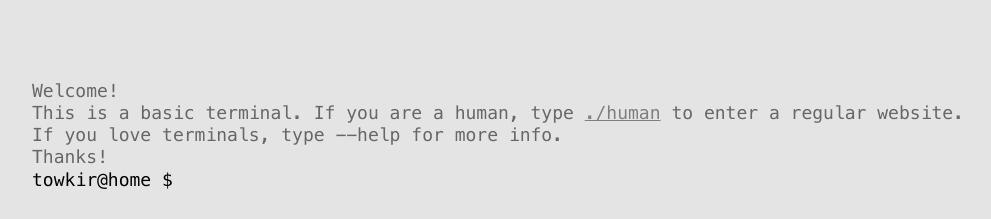
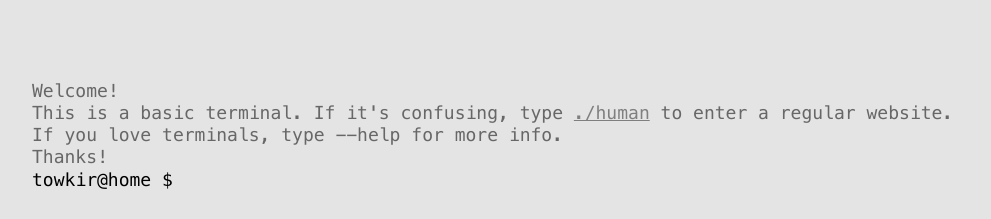
Before and after one commit to towkir/towkir.github.io, a Vue app: page / in a window 1280 px wide. Shown: the top 219 px of the page, without its empty margins (48-1039 px from the left). Built offline with nearby package versions, Linux system fonts and the light colour scheme.

Commit message:
no offense

```diff
--- a/src/views/Terminal.vue
+++ b/src/views/Terminal.vue
@@ -3,7 +3,7 @@
     v-on:keypress="autoFocusInputAndPassKeyPress($event)">
     <p>
       Welcome! <br>
-      This is a basic terminal. If you are a human,
+      This is a basic terminal. If it's confusing,
       type <router-link to="/human">./human</router-link> to enter a regular website. <br>
       If you love terminals, type --help for more info. <br>
       Thanks!
```
